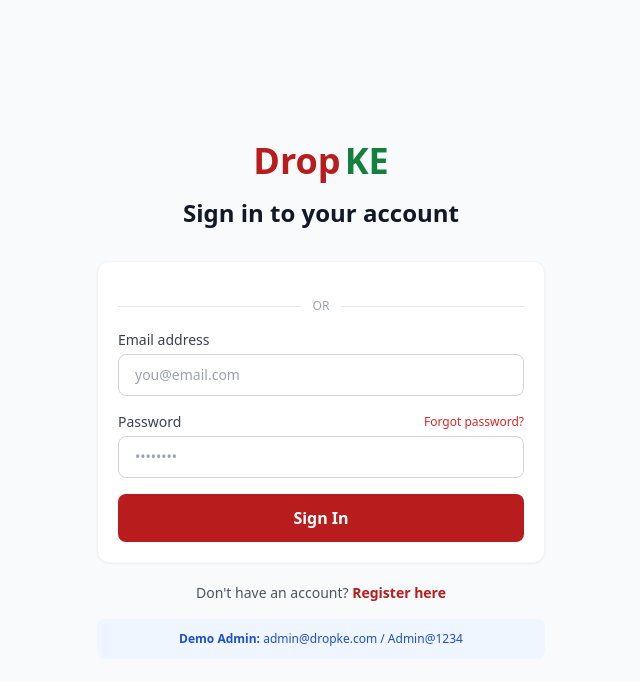
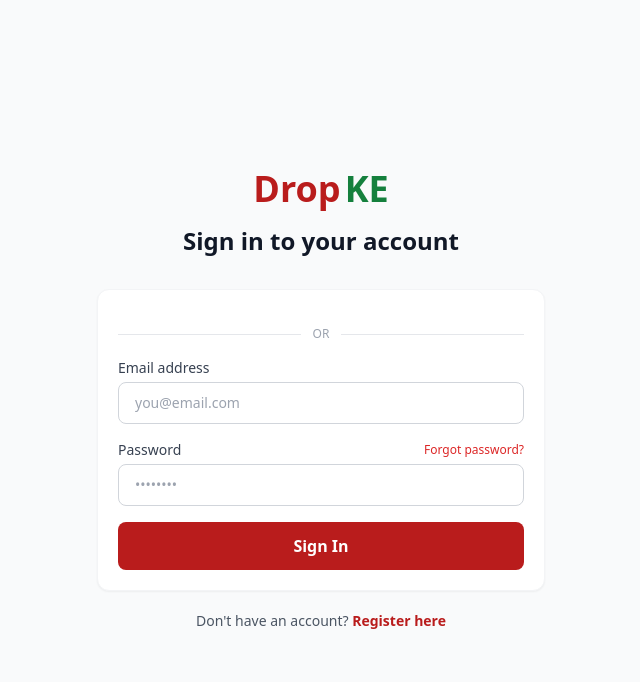
Before and after one commit to Nur-din-33/TISH-COLLECTION, a Next.js app in the folder client/: page /login in a window 1280 px wide. Shown: the top 682 px of the page, without its empty margins (319-959 px from the left). Built offline with nearby package versions, Linux system fonts and the light colour scheme; no server answers.

Commit message:
remove demo admin from login page

```diff
--- a/client/src/app/login/page.js
+++ b/client/src/app/login/page.js
@@ -113,9 +113,7 @@
           Don't have an account?{' '}
           <Link href="/register" className="text-red-700 font-semibold hover:underline">Register here</Link>
         </p>
-        <div className="mt-4 p-3 bg-blue-50 rounded-lg text-xs text-blue-700 text-center">
-          <strong>Demo Admin:</strong> admin@dropke.com / Admin@1234
-        </div>
+
       </div>
     </div>
   );
```
